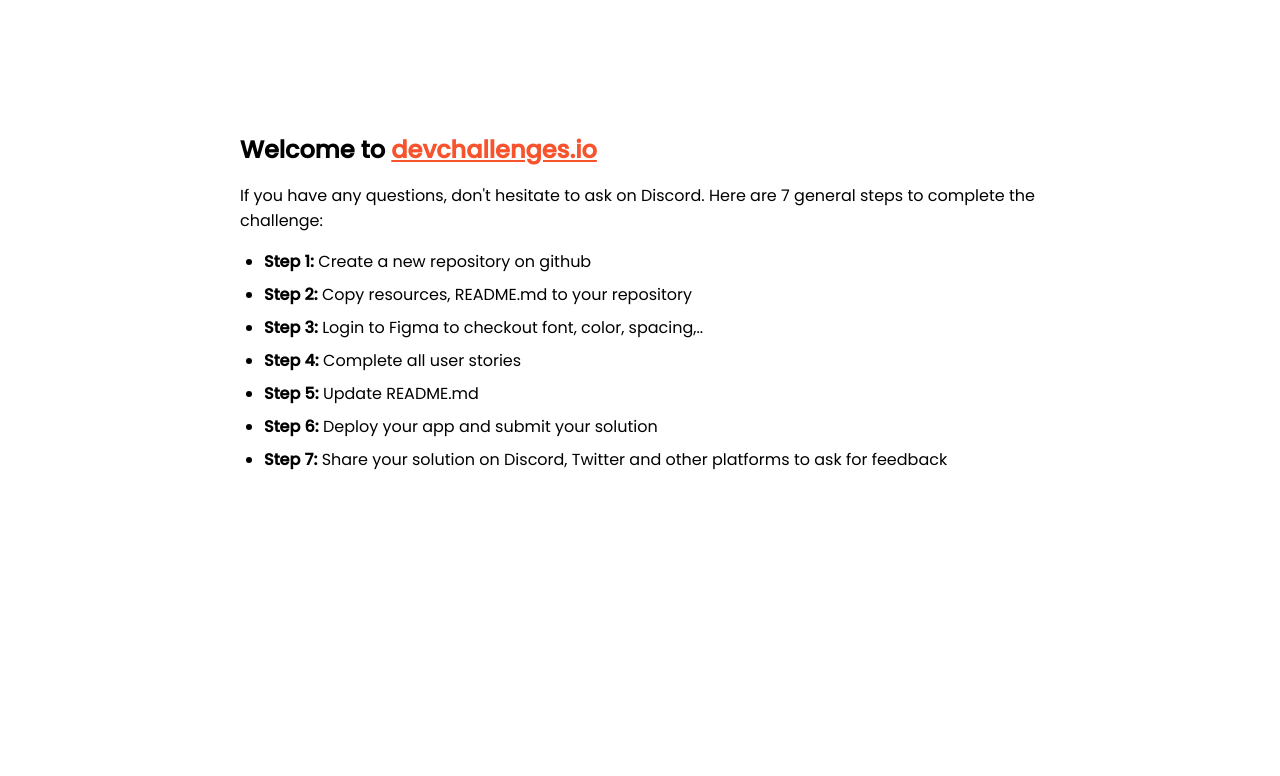
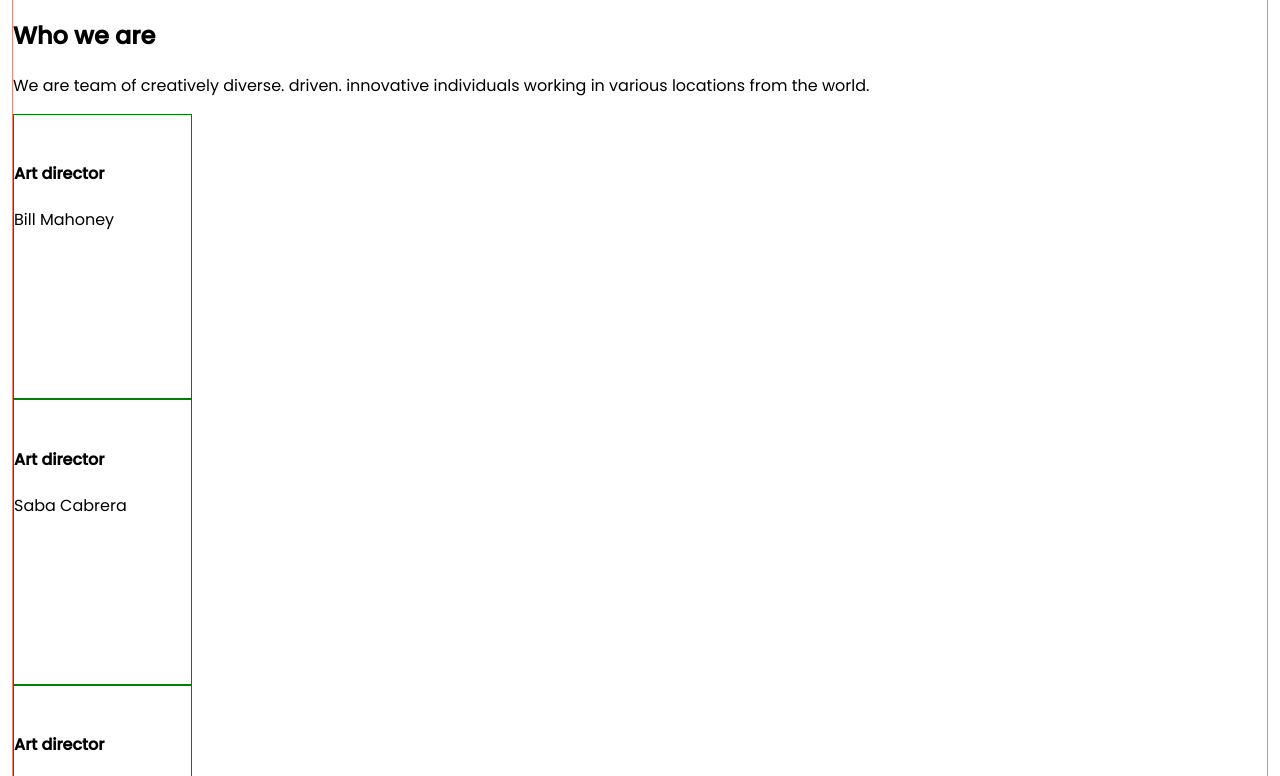
Before and after one commit to omeizahanif/team-page, a plain HTML site: page my-team-page-master/index.html in a window 1280 px wide. Shown: the part 108-884 px from the top of the page. Before the commit the page ends 800 px from the top, so only its background shows below. Drawn offline with Linux system fonts and the light colour scheme.

Commit message:
added html components

```diff
--- a/my-team-page-master/index.html
+++ b/my-team-page-master/index.html
@@ -9,7 +9,7 @@
     />
 
     <link rel="icon" href="devchallenges.png" />
-
+    <link rel="stylesheet" href="style.css">
     <link
       rel="shortcut icon"
       type="image/x-icon"
@@ -21,75 +21,55 @@
       rel="stylesheet"
     />
 
-    <title>Devchallenges</title>
+    <title>Team Page</title>
 
-    <style>
-      body {
-        font-family: "Poppins", sans-serif;
-      }
-
-      ul {
-        padding-left: 24px;
-      }
-
-      li {
-        margin-bottom: 8px;
-      }
-
-      .welcome {
-        max-width: 800px;
-        margin: 0 auto;
-      }
-
-      .welcome-text {
-        margin-top: 30vh;
-        font-weight: 500;
-      }
-
-      .welcome-text p {
-        font-size: 1rem;
-        font-weight: 400;
-      }
-
-      .welcome-text h1 {
-        font-size: 1.5rem;
-      }
-
-      .welcome-text a {
-        color: #f7542e;
-      }
-    </style>
   </head>
   <body>
-    <div class="welcome">
-      <div class="welcome-text">
-        <h1>
-          Welcome to
-          <a href="https://devchallenges.io/" target="_blank"
-            >devchallenges.io</a
-          >
-        </h1>
-
-        <p>
-          If you have any questions, don't hesitate to ask on Discord. Here are
-          7 general steps to complete the challenge:
-        </p>
+    <header>
+      <h1>The creative crew</h1>
+    </header>
+    <main>
+      <div class="container">
+        <div class="text-block">
+          <h2>Who we are</h2>
+          <p>We are team of creatively diverse.  driven.
+             innovative individuals working in various
+             locations from the world.</p>
+        </div>
+        <section class="profile-gallery">
+          <article>
+            <img src="" alt="">
+            <h4>Art director</h4>
+            <p>Bill Mahoney</p>
+          </article>
+          <article>
+              <img src="" alt="">
+              <h4>Art director</h4>
+              <p>Saba Cabrera</p>
+            </article>
+            <article>
+                <img src="" alt="">
+                <h4>Art director</h4>
+                <p>Saba Cabrera</p>
+              </article>
+              <article>
+                  <img src="" alt="">
+                  <h4>Art director</h4>
+                  <p>Saba Cabrera</p>
+                </article>
+                <article>
+                    <img src="" alt="">
+                    <h4>Art director</h4>
+                    <p>Saba Cabrera</p>
+                  </article>
+                  <article>
+                      <img src="" alt="">
+                      <h4>Art director</h4>
+                      <p>Saba Cabrera</p>
+                    </article>
+        </section>
       </div>
-
-      <ul>
-        <li><b>Step 1:</b> Create a new repository on github</li>
-        <li><b>Step 2:</b> Copy resources, README.md to your repository</li>
-        <li>
-          <b>Step 3:</b> Login to Figma to checkout font, color, spacing,..
-        </li>
-        <li><b>Step 4:</b> Complete all user stories</li>
-        <li><b>Step 5:</b> Update README.md</li>
-        <li><b>Step 6:</b> Deploy your app and submit your solution</li>
-        <li>
-          <b>Step 7:</b> Share your solution on Discord, Twitter and other
-          platforms to ask for feedback
-        </li>
-      </ul>
-    </div>
+    </main>
+    <footer>created by username - devChallenges.io</footer>
   </body>
 </html>
--- /dev/null
+++ b/my-team-page-master/style.css
@@ -0,0 +1,23 @@
+body {
+    font-family: "Poppins", sans-serif;
+    padding: 0.75rem;
+    margin: 0;
+    height: 100vh;
+    display: grid;
+    grid-template-rows: auto 1fr auto;
+  }
+
+
+header, main, footer {
+    border: 1px solid salmon;
+}
+
+.profile-gallery {
+
+}
+
+.profile-gallery article {
+    border: 1px solid green;
+    height: 283.7px;
+    width: 177.4px;
+}
```
